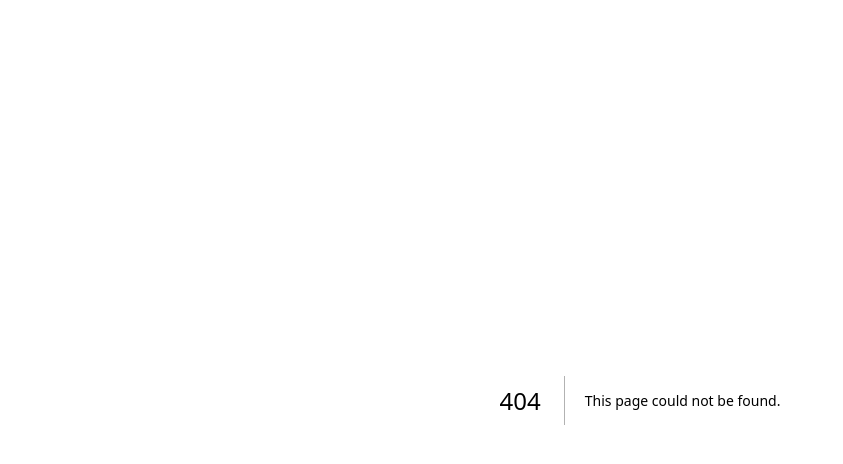
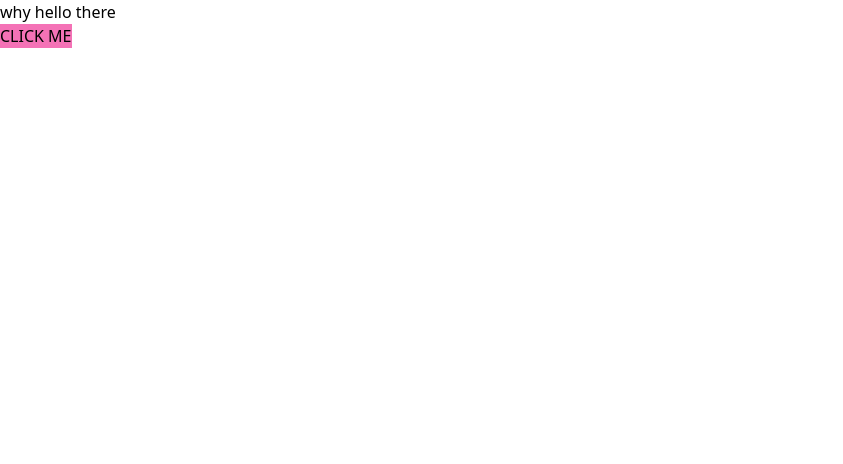
Before and after one commit to iamcrjones/high-roller-pwa, a Next.js app: page /roll-page in a window 1280 px wide. Before the commit this address had no page. Shown: the top 464 px of the page, without its empty margins (0-843 px from the left). Built offline with nearby package versions, Linux system fonts and the light colour scheme.

Commit message:
roll page init

```diff
--- a/src/pages/index.tsx
+++ b/src/pages/index.tsx
@@ -1,10 +1,11 @@
 import Head from "next/head";
-import Link from "next/link";
+import React from "react";
+import RollPage from "./roll-page";
 
 export default function Home() {
   return (
     <>
-      <Head>
+      <Head key="in-index">
         <title>AYY LMAO</title>
         <meta name="high-roller" content="A dice roller pwa." />
         <link rel="icon" href="/favicon.ico" />
@@ -13,7 +14,7 @@ export default function Home() {
         <meta name="theme-color" content="#000" />
       </Head>
       <main className=" flex h-screen w-full flex-col items-center justify-center border-2 border-cyan-400 bg-gray-400 text-white md:block">
-        <h1>why hello there</h1>
+        <RollPage />
       </main>
     </>
   );
--- /dev/null
+++ b/src/pages/roll-page/index.tsx
@@ -0,0 +1,20 @@
+import { rollDice } from "@/utils/rollDice";
+import React, { useState } from "react";
+
+const RollPage = () => {
+  const [result, setResult] = useState<number>();
+  const handleRoll = () => {
+    const roll = rollDice(1, 6);
+    setResult(roll);
+  };
+  console.log({ result });
+  return (
+    <>
+      <h1>why hello there</h1>
+      <button onClick={handleRoll} className="bg-pink-400">
+        CLICK ME
+      </button>
+    </>
+  );
+};
+export default RollPage;
--- /dev/null
+++ b/src/utils/rollDice.ts
@@ -0,0 +1,5 @@
+export function rollDice(min: number, max: number): number {
+  min = Math.ceil(min);
+  max = Math.floor(max);
+  return Math.floor(Math.random() * (max - min + 1) + min);
+}
```
